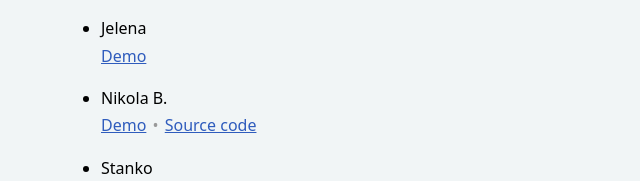
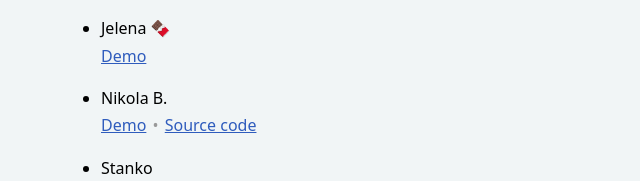
Before and after one commit to Stanko/code-challenge, a plain HTML site: page index.html in a window 1280 px wide. Shown: the part 215-396 px from the top of the page, 319-959 px from the left. Drawn offline with Linux system fonts and the light colour scheme.

Commit message:
Deploying to gh-pages from @ Stanko/code-challenge@be0240c23b932ef2558d01216cc1dd64b7f3f06b 🚀

```diff
--- a/index.html
+++ b/index.html
@@ -70,7 +70,7 @@
         <ul class="submissions" id="submissions-9" style="">
 
           <li class="submission">
-            <h3 class="author">Jelena</h3>
+            <h3 class="author">Jelena <span class="winner" title="Winning submission!" aria-label="Winning submission!">🍫</pan></h3>
             <div class="links">
               <a href="https://openprocessing.org/sketch/1208162">Demo</a>
 
```
